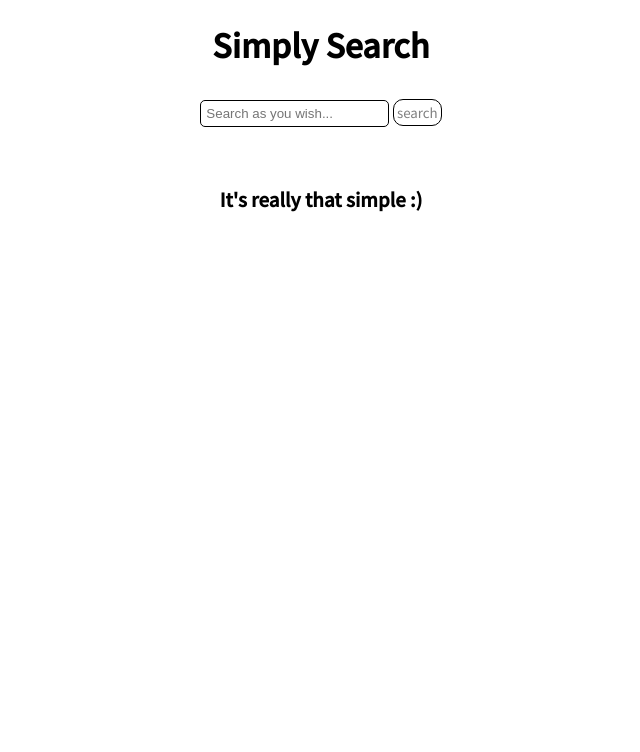
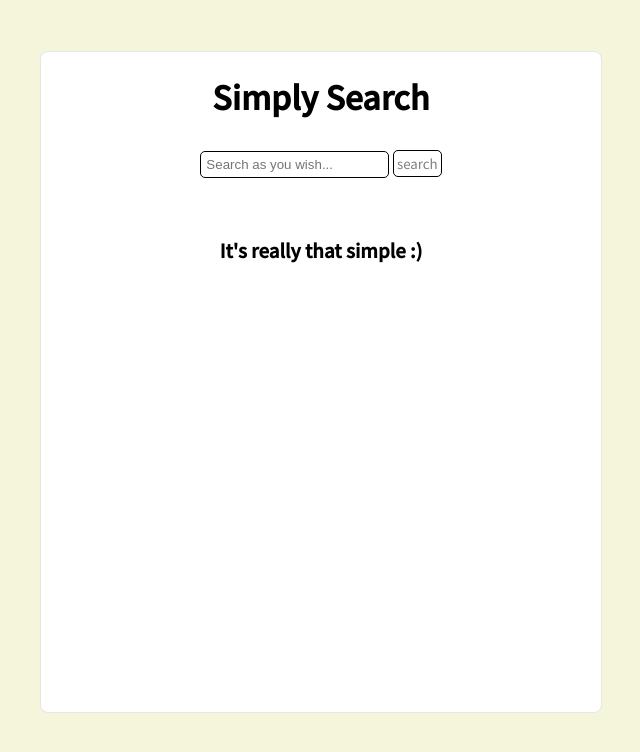
Before and after one commit to HassanAbdinur/Google-Search-Form, a plain HTML site: page index.html in a window 1280 px wide. Shown: the whole page, without its empty margins (319-959 px from the left). Drawn offline with Linux system fonts and the light colour scheme.

Commit message:
adding changes

```diff
--- a/style.css
+++ b/style.css
@@ -8,6 +8,7 @@ html {
 body {
     text-align: center;
     font-family: 'Noto Sans TC', sans-serif;
+    background-color: beige;
 }
 
 h1 {
@@ -15,7 +16,7 @@ h1 {
 }
 
 #btn {
-    border-radius: 10px;
+    border-radius: 5px;
     border: 1px solid black;
     background-color: white;
     color: grey;
@@ -24,9 +25,9 @@ h1 {
 }
 
 #btn:hover {
-    background-color: transparent;
-    color: black;
-    border: 2px solid blue;
+    background-color: black;
+    color: white;
+    border: 2px solid wheat;
 }
 
 form {
@@ -39,3 +40,14 @@ form {
     border-radius: 5px;
     border: 1px solid black;
 }
+
+.phone {
+    position: relative;
+    margin: 4% auto;
+    width: 560px;
+    height: 660px;
+    border: 1.5px solid #e6e6e6;
+    border-radius: 8px;
+    overflow: hidden;
+    background: #fff;
+}
```
